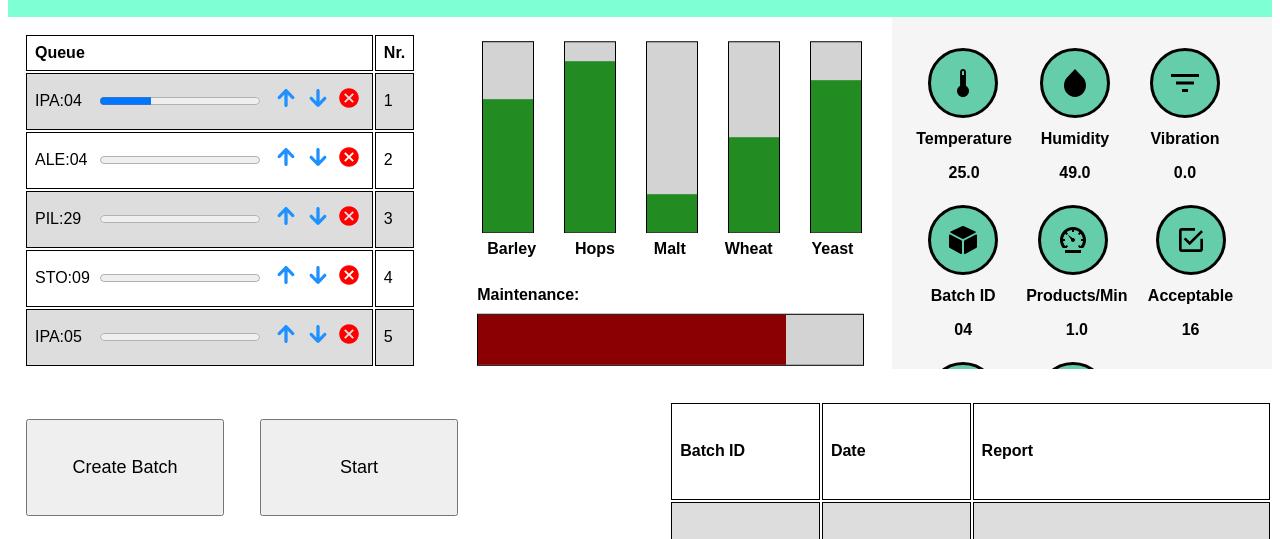
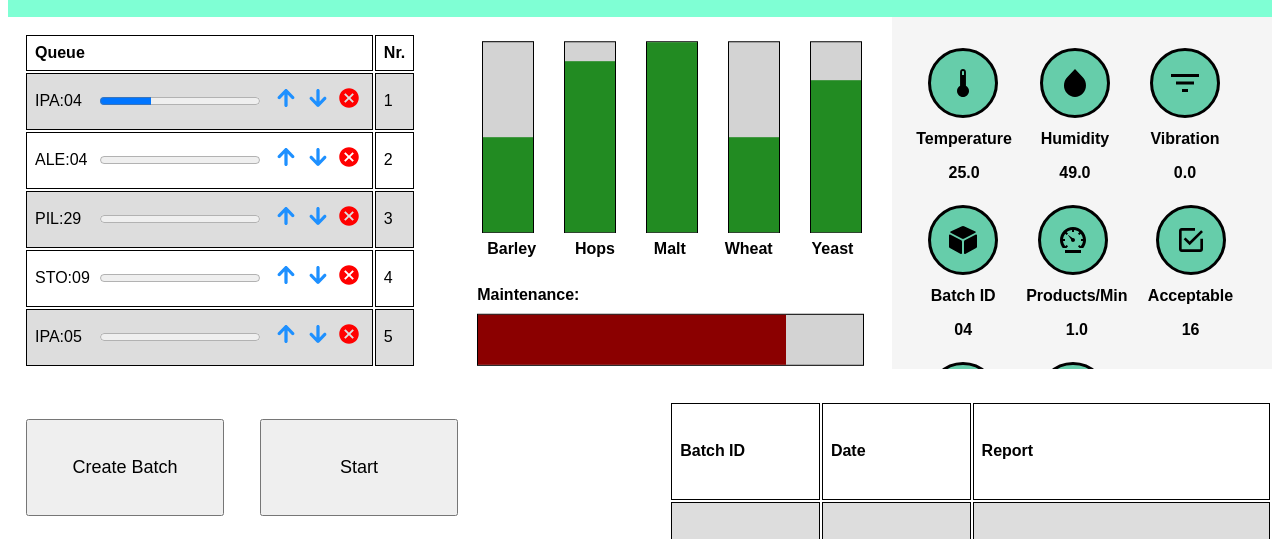
Before and after one commit to Amaliexiao/SemesterProject3, a plain HTML site: page frontend/index.html in a window 1280 px wide. Shown: the part 191-730 px from the top of the page. Drawn offline with nearby package versions, Linux system fonts and the light colour scheme.

Commit message:
first function to startpage made
A mockup for function setIngredientAmount made for index.html

```diff
--- a/frontend/frontend.js
+++ b/frontend/frontend.js
@@ -0,0 +1,19 @@
+
+function setIngredientAmount() {
+    let barleyValue = "50";
+    let hopsValue = "90";
+    let maltValue = "100";
+    let wheatValue = "50";
+    let yeastValue = "80";
+    document.getElementById("barley")
+        .setAttribute("style", "height:"+barleyValue+"%");
+    document.getElementById("hops")
+        .setAttribute("style", "height:"+hopsValue+"%");
+    document.getElementById("malt")
+        .setAttribute("style", "height:"+maltValue+"%");
+    document.getElementById("wheat")
+        .setAttribute("style", "height:"+wheatValue+"%");
+    document.getElementById("yeast")
+        .setAttribute("style", "height:"+yeastValue+"%");
+}
+setIngredientAmount();
--- a/frontend/index.html
+++ b/frontend/index.html
@@ -3,7 +3,7 @@
 <head>
     <title>Beer Machine</title>
     <link rel="stylesheet" href="stylesheet.css"/>
-    <script src="frontend.js"></script>
+    <script src="frontend.js" defer></script>
 </head>
 <body>
 <div class="header">
@@ -143,23 +143,23 @@
     <div class="storageAlt">
         <div class="storageQuantity">
             <div class="barContainer">
-                <div class="bar" id="barley" style="height:70%">
+                <div class="bar" id="barley">
                 </div>
             </div>
             <div class="barContainer">
-                <div class="bar" id="hops" style="height:90%">
+                <div class="bar" id="hops">
                 </div>
             </div>
             <div class="barContainer">
-                <div class="bar" id="malt" style="height:20%">
+                <div class="bar" id="malt">
                 </div>
             </div>
             <div class="barContainer">
-                <div class="bar" id="wheat" style="height:50%">
+                <div class="bar" id="wheat">
                 </div>
             </div>
             <div class="barContainer">
-                <div class="bar" id="yeast" style="height:80%">
+                <div class="bar" id="yeast">
                 </div>
             </div>
         </div>
```
